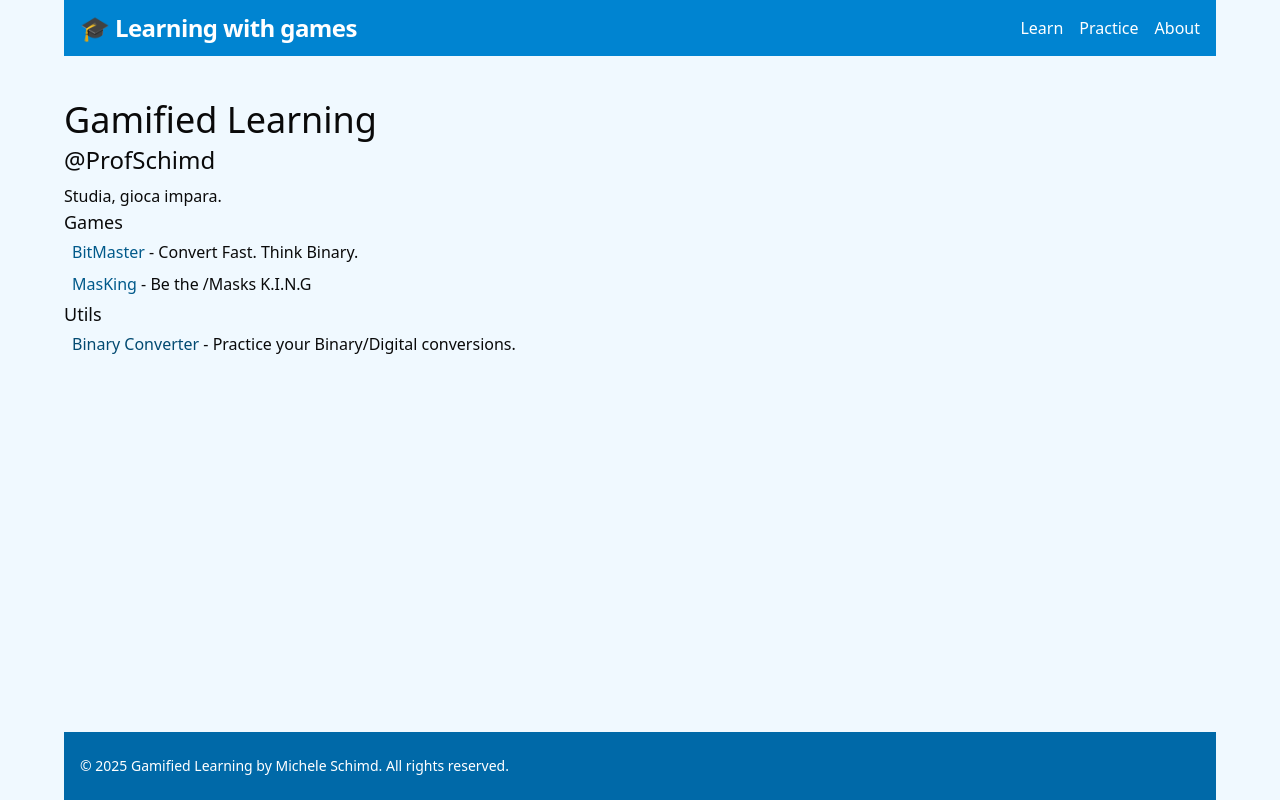
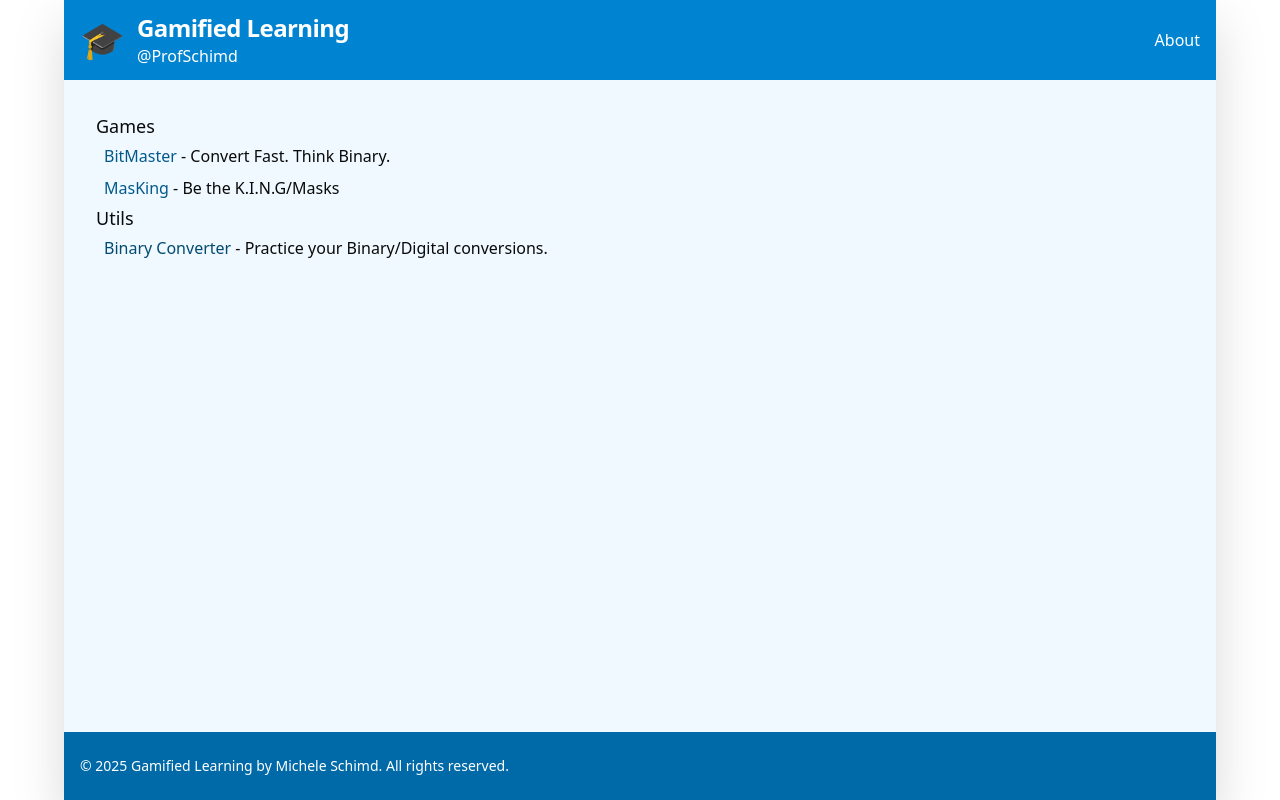
Before and after one commit to ProfSchimd/gamified-learning, a Next.js app in the folder gamified-learning/: page / in a window 1280 px wide. Built offline with nearby package versions, Linux system fonts and the light colour scheme.

Commit message:
Added modal componente. Restructure header.

```diff
--- a/gamified-learning/package.json
+++ b/gamified-learning/package.json
@@ -19,6 +19,7 @@
     "next-mdx-remote": "^5.0.0",
     "react": "^19.0.0",
     "react-dom": "^19.0.0",
+    "react-icons": "^5.5.0",
     "remark": "^15.0.1",
     "remark-html": "^16.0.1"
   },
--- a/gamified-learning/src/app/games/masking/MasKingLogo.jsx
+++ b/gamified-learning/src/app/games/masking/MasKingLogo.jsx
@@ -24,7 +24,7 @@ export default function MasKingLogo() {
 
                 <text className="fill-sky-600 text-mono" x="50%" y="94%" dominantBaseline="middle" textAnchor="middle"
                     fontFamily="monospace" fontSize="14">
-                    Be the /Masks K.I.N.G
+                    Be the K.I.N.G/Masks
                 </text>
             </svg>
         </>
--- a/gamified-learning/src/app/header.jsx
+++ b/gamified-learning/src/app/header.jsx
@@ -3,8 +3,8 @@ import Link from 'next/link';
 import { useState } from 'react';
 
 const menu = [
-    { link: "/learn", text: "Learn" },
-    { link: "/practice", text: "Practice" },
+    // { link: "/learn", text: "Learn" },
+    // { link: "/practice", text: "Practice" },
     { link: "/about", text: "About" },
 ];
 
@@ -14,9 +14,17 @@ export default function Header() {
     return (
         <header className="bg-sky-600 dark:bg-sky-800 text-white">
             <div className="container  mx-auto flex items-center justify-between px-4 py-3">
-                <Link href="/" className="text-2xl font-bold tracking-tight">
-                    🎓 Learning with games
-                </Link>
+                {/* <Link href="/" className="text-2xl font-bold tracking-tight">
+                    🎓 Gamified Learning - @ProfSchimd
+                </Link> */}
+<Link href="/" className="flex items-center gap-3">
+  <span className="text-4xl">🎓</span>
+  <div className="flex flex-col">
+    <span className="text-2xl font-bold tracking-tight">Gamified Learning</span>
+    <span className="font-mono font-thin">@ProfSchimd</span>
+  </div>
+</Link>
+
 
                 <div className={`hidden md:flex gap-4`}>
                     {[...menu].map((item, i) => (
--- a/gamified-learning/src/app/layout.js
+++ b/gamified-learning/src/app/layout.js
@@ -11,8 +11,8 @@ export default function RootLayout({ children }) {
   return (
     <html lang="it">
 
-      <body className="bg-sky-50 dark:bg-sky-950 text-neutral-950 dark:text-neutral-50">
-        <div className="flex flex-col max-w-6xl mx-auto min-h-screen">
+      <body className="bg-white dark:bg-black text-neutral-950 dark:text-neutral-50">
+        <div className="bg-sky-50 dark:bg-sky-950 drop-shadow-2xl dark:drop-shadow-gray-400 flex flex-col max-w-6xl mx-auto min-h-screen">
           <Header />
           <Main>{children}</Main>
           <Footer />
--- a/gamified-learning/src/app/page.js
+++ b/gamified-learning/src/app/page.js
@@ -1,3 +1,6 @@
+"use client";
+
+import Modal from "@/components/Modal";
 import { Games } from "@/config/games";
 import { Utils } from "@/config/util";
 import Link from "next/link";
@@ -5,13 +8,9 @@ import Link from "next/link";
 export default function Home() {
   return (
     <div>
-      <div className="py-2">
-        <h1 className="text-4xl  py-1">Gamified Learning</h1>
-        <h2 className="text-2xl font-thin">@ProfSchimd</h2>
-      </div>
       <main>
-        Studia, gioca impara.
-        <div>
+
+        <div className="px-8">
           <h2 className="text-lg">Games</h2>
           <ul>
             {[...Games].map((game) => (
--- /dev/null
+++ b/gamified-learning/src/components/Modal.jsx
@@ -0,0 +1,39 @@
+import { FaRegCircleXmark } from "react-icons/fa6";
+
+export default function Modal({ isOpen, onClose, title, children, maxWidth = "max-w-md", fullscreen = true }) {
+    if (!isOpen) return null;
+
+
+    return (
+        <div className={`${fullscreen ? "fixed": "absolute" } inset-0 z-50 flex items-center justify-center p-4`}>
+            {/* Backdrop */}
+            <div
+                className={`${fullscreen ? "fixed": "absolute" } inset-0 bg-black/50 transition-opacity`}
+                onClick={onClose}
+                aria-hidden="true"
+            />
+
+            {/* Modal Content */}
+            <div className={`relative bg-white rounded-lg shadow-xl ${maxWidth} w-full mx-auto transform transition-all`}>
+                {/* Header */}
+                <div className="flex items-center justify-between p-6 border-b border-gray-200">
+                    <h2 className="text-xl font-semibold text-gray-900">
+                        {title}
+                    </h2>
+                    <button
+                        onClick={onClose}
+                        className="text-gray-400 hover:text-gray-600 transition-colors"
+                        aria-label="Close modal"
+                    >
+                        <FaRegCircleXmark size={24} />
+                    </button>
+                </div>
+
+                {/* Body */}
+                <div className="p-6">
+                    {children}
+                </div>
+            </div>
+        </div>
+    );
+}
--- a/gamified-learning/src/config/games.js
+++ b/gamified-learning/src/config/games.js
@@ -7,6 +7,6 @@ export const Games = [
     {
         name: "MasKing",
         relPath: "/games/masking",
-        description: "Be the /Masks K.I.N.G",
+        description: "Be the K.I.N.G/Masks",
     },
 ];
--- a/gamified-learning/src/styles/cards.js
+++ b/gamified-learning/src/styles/cards.js
@@ -1,3 +1,3 @@
 export const DARK_GAME_CARDS = {
-    grayDarkMidPadding: "px-20 py-4 bg-gray-900 drop-shadow-xl drop-shadow-gray-800",
+    grayDarkMidPadding: "mx-8 px-20 py-4 bg-gray-900 drop-shadow-xl drop-shadow-gray-800",
 };
```
Also changed, not shown: 2 other files (tests, documents, lock files or other folders).
